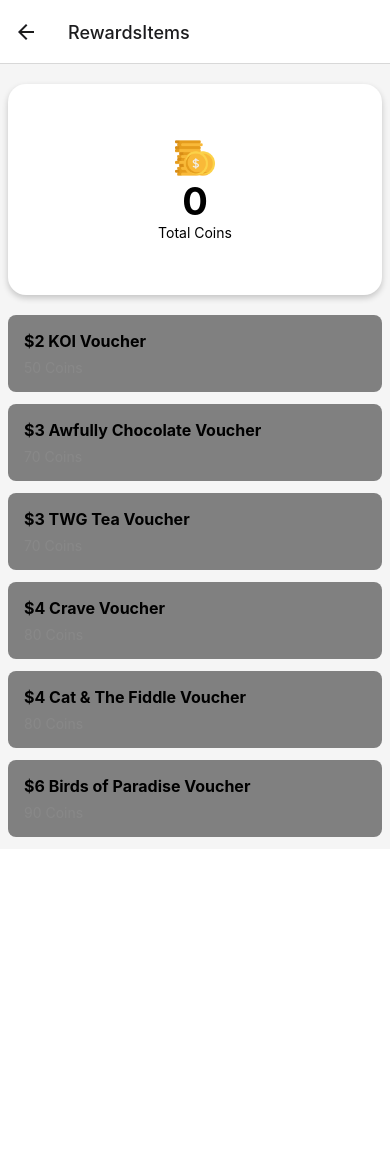
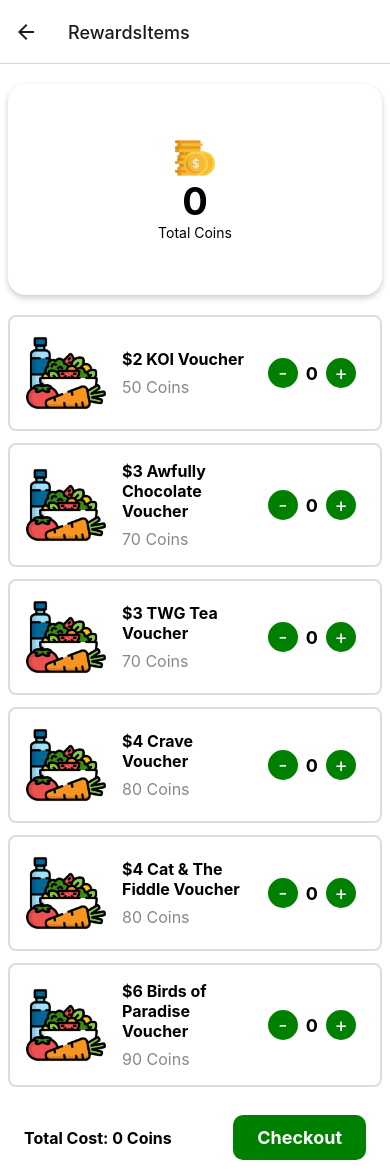
Before and after one commit to nus-zen/zen-app, a React Native app: screen /RewardsItems in a window 390 px wide. Before the commit the page ends 849 px from the top, so only its background shows below. Built offline with nearby package versions, Linux system fonts and the light colour scheme.

Commit message:
add rewards item screen

```diff
--- a/data/RewardsData.js
+++ b/data/RewardsData.js
@@ -12,7 +12,7 @@ export const REWARDS_DATA = [
       title: "F&B",
       subtitle: "Off Campus",
       imageSource:
-        "https://www.google.com/url?sa=i&url=https%3A%2F%2Fvulcanpost.com%2F719808%2Fsingapore-hawker-stall-to-restaurant-chain%2F&psig=AOvVaw3bSKkOLyTghxWtzFx0r9oB&ust=1692978370889000&source=images&cd=vfe&opi=89978449&ved=0CBAQjRxqFwoTCPi0-4TS9YADFQAAAAAdAAAAABAE",
+        "https://www.asiaone.com/sites/default/files/styles/article_main_image/public/original_images/Jul2013/20130528.085530_clementi_mall.jpg?itok=xX5LlzvL",
       description:
         "Redeem F&B items conveniently on the go by presenting a generated QR code to the store vendor after selecting the item of your choice. Enjoy it with a friend!",
       rationale:
--- a/package.json
+++ b/package.json
@@ -16,7 +16,7 @@
     "@react-native-firebase/database": "^18.3.0",
     "@react-navigation/bottom-tabs": "^6.5.7",
     "@react-navigation/material-top-tabs": "^6.6.3",
-    "@react-navigation/native": "^6.1.6",
+    "@react-navigation/native": "^6.1.7",
     "@react-navigation/native-stack": "^6.9.13",
     "@react-navigation/stack": "^6.3.16",
     "expo": "~48.0.18",
@@ -26,7 +26,7 @@
     "expo-module-scripts": "^3.0.9",
     "expo-splash-screen": "~0.18.2",
     "expo-status-bar": "~1.4.4",
-    "react": "18.2.0",
+    "react": "^18.2.0",
     "react-native": "0.71.8",
     "react-native-animated-linear-gradient": "^1.3.0",
     "react-native-calendars": "^1.1298.0",
--- a/screens/practices/DailyStreaksScreen.js
+++ b/screens/practices/DailyStreaksScreen.js
@@ -113,7 +113,7 @@ export default function DailyStreaksLoginScreen({ navigation }) {
       <Text style={styles.subtitle}>
         {streak >= 1
           ? `Wow, you are making great progress! Adding ${points} points!`
-          : `You can try harder next time. Removing ${points} points`}
+          : `You can try harder next time. Removing ${points} points now`}
       </Text>
       <View style={styles.buttonContainer}>
         <TouchableOpacity style={styles.continueButton} onPress={handleNavigateToBottomTabs}>
--- a/screens/rewards/RewardsItems.js
+++ b/screens/rewards/RewardsItems.js
@@ -3,8 +3,15 @@ import { View, Text, TouchableOpacity, StyleSheet, FlatList, Image, Dimensions }
 import AsyncStorage from "@react-native-async-storage/async-storage";
 
 const RewardsItems = () => {
-
   const [STpoints, setSTPoints] = useState(0);
+  const [vouchers, setVouchers] = useState([
+    { id: 1, name: "$2 KOI Voucher", coins: 50, count: 0 },
+    { id: 2, name: "$3 Awfully Chocolate Voucher", coins: 70, count: 0 },
+    { id: 3, name: "$3 TWG Tea Voucher", coins: 70, count: 0 },
+    { id: 4, name: "$4 Crave Voucher", coins: 80, count: 0 },
+    { id: 5, name: "$4 Cat & The Fiddle Voucher", coins: 80, count: 0 },
+    { id: 6, name: "$6 Birds of Paradise Voucher", coins: 90, count: 0 },
+  ]);
 
   useEffect(() => {
     loadPoints();
@@ -16,32 +23,79 @@ const RewardsItems = () => {
     console.log(`Total points: ${storedSTPoints}`);
   };
 
-  const deductPoints = async (coins) => {
+  const deductPoints = async (coins, index) => {
     if (STpoints >= coins) {
+      const updatedVouchers = [...vouchers];
+      updatedVouchers[index].count += 1;
+      setVouchers(updatedVouchers);
       const remainingPoints = STpoints - coins;
       setSTPoints(remainingPoints);
+      await AsyncStorage.setItem("userPoints", remainingPoints.toString());
       console.log(`Deducted ${coins} Coins. Remaining: ${remainingPoints}`);
-      await AsyncStorage.setItem("userPoints", remainingPoints.toString()); // Store updated points
     } else {
       console.log("Not enough coins!");
     }
   };
 
-  const [vouchers, setVouchers] = useState([
-    { id: 1, name: "$2 KOI Voucher", coins: 50 },
-    { id: 2, name: "$3 Awfully Chocolate Voucher", coins: 70 },
-    { id: 3, name: "$3 TWG Tea Voucher", coins: 70 },
-    { id: 4, name: "$4 Crave Voucher", coins: 80 },
-    { id: 5, name: "$4 Cat & The Fiddle Voucher", coins: 80 },
-    { id: 6, name: "$6 Birds of Paradise Voucher", coins: 90 },
-    // Add more vouchers as needed
-  ]);
+  const incrementQuantity = (index) => {
+    const updatedVouchers = [...vouchers];
+    updatedVouchers[index].count += 1;
+    setVouchers(updatedVouchers);
+  };
 
-  const renderVoucher = ({ item }) => (
-    <TouchableOpacity style={styles.voucherCard} onPress={() => deductPoints(item.coins)}>
-      <Text style={styles.voucherName}>{item.name}</Text>
-      <Text style={styles.voucherCoins}>{item.coins} Coins</Text>
-    </TouchableOpacity>
+  const decrementQuantity = (index) => {
+    const updatedVouchers = [...vouchers];
+    if (updatedVouchers[index].count > 0) {
+      updatedVouchers[index].count -= 1;
+      setVouchers(updatedVouchers);
+    }
+  };
+
+  const totalCost = vouchers.reduce((acc, item) => acc + item.coins * item.count, 0);
+
+  const handlePurchase = async () => {
+    const totalSelectedCost = vouchers.reduce((acc, item) => acc + item.coins * item.count, 0);
+
+    if (totalSelectedCost > STpoints) {
+      console.log("Not enough coins for checkout!");
+      // Optionally, you can display a message or handle this situation in your app.
+    } else {
+      // Deduct coins and update points in AsyncStorage
+      const remainingPoints = STpoints - totalSelectedCost;
+      setSTPoints(remainingPoints);
+      await AsyncStorage.setItem("userPoints", remainingPoints.toString());
+
+      // Reset the counts for selected vouchers
+      const updatedVouchers = vouchers.map((item) => ({ ...item, count: 0 }));
+      setVouchers(updatedVouchers);
+
+      console.log("Checkout successful!");
+    }
+  };
+
+  const renderVoucher = ({ item, index }) => (
+    <View style={styles.voucherCard}>
+      <Image source={require("../../assets/diet.png")} style={styles.voucherImage} />
+      <View style={styles.voucherInfo}>
+        <Text style={styles.voucherName}>{item.name}</Text>
+        <Text style={styles.voucherCoins}>{item.coins} Coins</Text>
+      </View>
+      <View style={styles.quantityContainer}>
+        <TouchableOpacity
+          style={styles.quantityButton}
+          onPress={() => decrementQuantity(index)}
+        >
+          <Text style={styles.buttonText}>-</Text>
+        </TouchableOpacity>
+        <Text style={styles.quantity}>{item.count}</Text>
+        <TouchableOpacity
+          style={styles.quantityButton}
+          onPress={() => incrementQuantity(index)}
+        >
+          <Text style={styles.buttonText}>+</Text>
+        </TouchableOpacity>
+      </View>
+    </View>
   );
 
   return (
@@ -49,7 +103,7 @@ const RewardsItems = () => {
       <View style={styles.header}>
         <View style={styles.pointsContainer}>
           <View style={styles.centered}>
-            <Image source={require("../../assets/money.png")} style={styles.TextImage} />
+            <Image source={require("../../assets/money.png")} style={styles.textImage} />
             <Text style={styles.pointsText}>{STpoints}</Text>
             <Text style={styles.totalCoinsText}>Total Coins</Text>
           </View>
@@ -61,6 +115,16 @@ const RewardsItems = () => {
         keyExtractor={(item) => item.id.toString()}
         contentContainerStyle={styles.vouchersContainer}
       />
+      <View style={styles.checkoutContainer}>
+        <Text style={styles.totalCostText}>Total Cost: {totalCost} Coins</Text>
+        <TouchableOpacity
+        title="Checkout"
+        onPress={handlePurchase}
+        style={styles.checkoutButton} // Apply the new style here
+      >
+        <Text style={styles.checkoutButtonText}>Checkout</Text>
+      </TouchableOpacity>
+      </View>
     </View>
   );
 };
@@ -68,7 +132,7 @@ const RewardsItems = () => {
 const styles = StyleSheet.create({
   container: {
     flex: 1,
-    backgroundColor: "#F5F5F5",
+    backgroundColor: "white",
     paddingHorizontal: 8,
   },
   vouchersContainer: {
@@ -79,10 +143,24 @@ const styles = StyleSheet.create({
     justifyContent: "center",
   },
   voucherCard: {
-    backgroundColor: "grey",
+    backgroundColor: "white",
     borderRadius: 8,
     padding: 16,
     marginBottom: 12,
+    flexDirection: "row",
+    alignItems: "center",
+    borderWidth: 2,
+    borderColor: "#dddddd",
+
+  },
+  voucherImage: {
+    width: 80,
+    height: 80,
+    marginRight: 16,
+    resizeMode: "cover",
+  },
+  voucherInfo: {
+    flex: 1,
   },
   voucherName: {
     fontSize: 16,
@@ -90,10 +168,10 @@ const styles = StyleSheet.create({
     marginBottom: 8,
   },
   voucherCoins: {
-    fontSize: 14,
+    fontSize: 16,
     color: "#888888",
   },
-  TextImage: {
+  textImage: {
     width: 40,
     height: 40,
   },
@@ -120,6 +198,52 @@ const styles = StyleSheet.create({
     shadowRadius: 6,
     elevation: 5,
   },
+  checkoutContainer: {
+    flexDirection: "row",
+    justifyContent: "space-between",
+    alignItems: "center",
+    backgroundColor: "white",
+    padding: 16,
+  },
+  totalCostText: {
+    fontSize: 16,
+    fontWeight: "bold",
+  },
+  quantityContainer: {
+    flexDirection: "row",
+    alignItems: "center",
+  },
+  quantityButton: {
+    backgroundColor: "green",
+    borderRadius: 15,
+    width: 30,
+    height: 30,
+    justifyContent: "center",
+    alignItems: "center",
+    marginHorizontal: 8,
+  },
+  buttonText: {
+    color: "white",
+    fontSize: 20,
+  },
+  quantity: {
+    fontSize: 18,
+    fontWeight: "bold",
+  },
+  checkoutButton: {
+    backgroundColor: "green",
+    borderRadius: 10,
+    paddingVertical: 12,
+    paddingHorizontal: 24,
+    alignItems: "center",
+
+  },
+  checkoutButtonText: {
+    color: "white",
+    fontSize: 18,
+    fontWeight: "bold",
+  },
 });
 
+
 export default RewardsItems;
```
Also changed, not shown: assets/diet.png (added), 1 other file (tests, documents, lock files or other folders).
